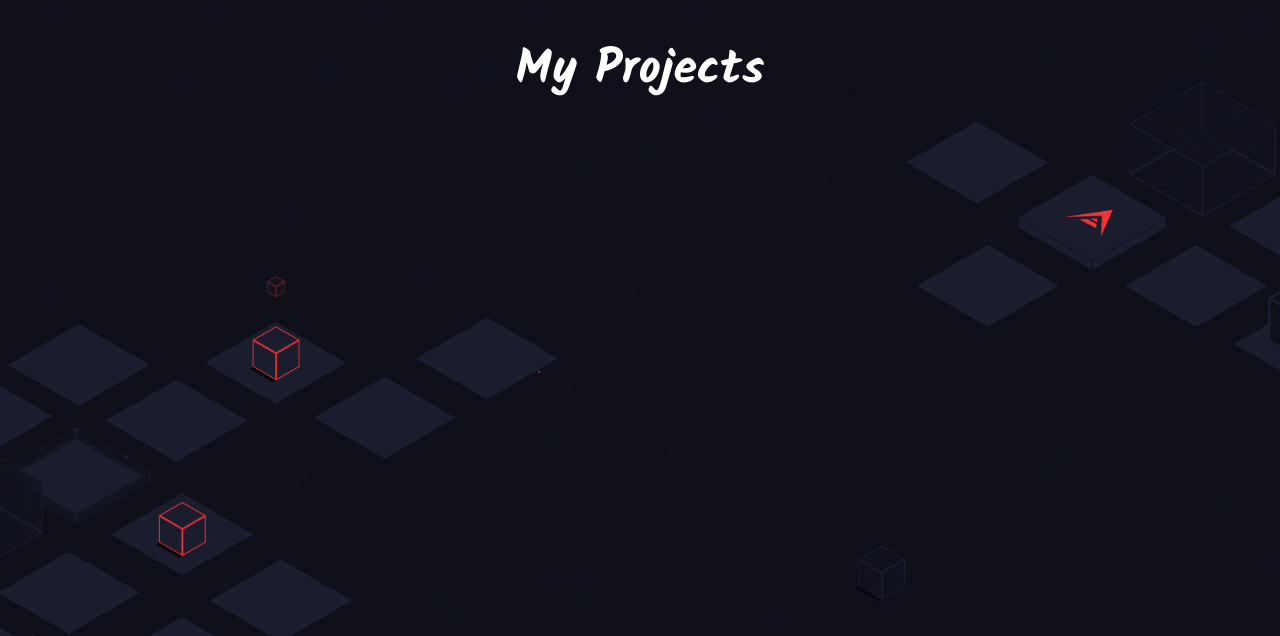
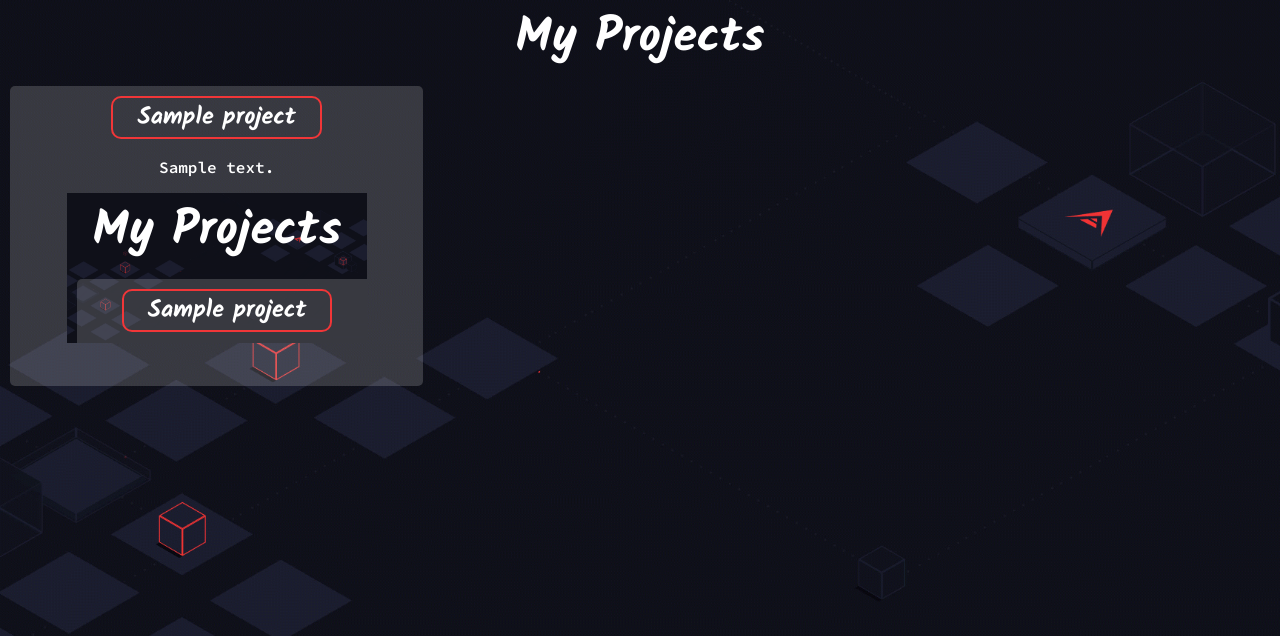
Before and after one commit to abhijeet1584/personal_website, a Flask app: page /projects in a window 1280 px wide. Shown: the top 636 px of the page. Run offline with Flask 2, Linux system fonts and the light colour scheme; a database or web service that is not in the repository returns one stand-in record (values such as "Sample title").

Commit message:
projects section completed

```diff
--- a/app.py
+++ b/app.py
@@ -1,4 +1,5 @@
 from flask import Flask, url_for, render_template
+import database_controller
 
 app = Flask(__name__)
 
@@ -13,7 +14,7 @@ def pageNotFound(e):
 
 @app.route('/projects', methods=["GET", "POST"])
 def returnProjects():
-    return render_template("projects.html")
+    return render_template("projects.html", projects=database_controller.getData())
 
 if __name__ == "__main__":
     app.run(port=5500 , debug=True)
--- a/database_controller.py
+++ b/database_controller.py
@@ -2,14 +2,9 @@ import collections
 import pymongo
 from pymongo import results
 
-cluster = pymongo.MongoClient("mongodb+srv://abhijeet:1584@cluster0.3vcng.mongodb.net/myFirstDatabase?retryWrites=true&w=majority")
+cluster = pymongo.MongoClient("mongodb+srv://{}@cluster0.3vcng.mongodb.net/myFirstDatabase?retryWrites=true&w=majority")
 db = cluster["Portfolio"]
 collection = db["projects"]
 
-post = {"_id": 0, "name": "Abhijeet", "Score": 5}
-
-# collection.insert_one(post)
-# results = collection.find({"name":"Abhijeet"})
-
-for r in results:
-    print(r["name"])
+def getData():
+    return collection.find()
--- a/static/css/projects.css
+++ b/static/css/projects.css
@@ -1,4 +1,10 @@
 @import url('https://fonts.googleapis.com/css2?family=Kalam:wght@700&display=swap');
+@import url('https://fonts.googleapis.com/css2?family=Source+Code+Pro:wght@600&display=swap');
+
+* {
+    margin: 0;
+    padding: 0;
+}
 
 body {
     background: url(../images/background-42.png);
@@ -16,3 +22,68 @@ body {
 #project_heading {
     color: white;
 }
+
+.main_container {
+    display: grid;
+    grid-template-columns: 1fr 1fr 1fr;
+    grid-template-columns: repeat(1fr);
+    margin: 5px;
+}
+
+.card {
+    border-radius: 5px;
+    height: 300px;
+    width: 1fr;
+    color: white;
+    background: rgba(255, 255, 255, 0.171);
+    text-align: center;
+    margin: 5px;
+}
+
+.description {
+    position: relative;
+    top: 2em;
+    margin-left: 5px;
+    margin-right: 5px;
+    font-family: 'Source Code Pro', monospace;
+}
+
+@media screen and (max-width: 850px) {
+    .main_container {
+        grid-template-columns: 1fr 1fr;
+    }
+}
+
+@media screen and (max-width: 550px) {
+    .main_container {
+        grid-template-columns: 1fr;
+    }
+}
+
+.title {
+    display: inline;
+    font-family: 'Kalam', cursive;
+    transition: 0.2s;
+    color: white;
+    padding-left: 1em;
+    position: relative;
+    top: 0.5em;
+    padding-right: 1em;
+    border: 2px solid #f13638;
+    border-radius: 10px;
+}
+
+.title:hover {
+    cursor: pointer;
+    color: #f13638;
+    box-shadow: 0px 0px 7px 3px #f13638;
+}
+
+.video_container {
+    position: relative;
+    top: 3em;
+}
+
+.repo {
+    text-decoration: none;
+}
--- a/templates/projectsTemplate.html
+++ b/templates/projectsTemplate.html
@@ -1,5 +1,6 @@
 <!DOCTYPE html>
 <html lang="en">
+
 <head>
     <meta charset="UTF-8">
     <meta http-equiv="X-UA-Compatible" content="IE=edge">
@@ -7,9 +8,28 @@
     <title>My Projects</title>
     <link rel="stylesheet" href="{{url_for('static', filename='css/projects.css')}}">
 </head>
+
 <body>
     <div id="heading">
         <h1 id="project_heading">My Projects</h1>
     </div>
+    <div class="main_container">
+        {% for project in projects %}
+        <div class="card">
+            <a href="{{ project['github_link'] }}" class="repo" target="_blank">
+                <h2 class="title">{{ project['project_name'] }}</h2>
+            </a>
+            <p class="description">{{ project["description"] }}</p>
+            <div class="video_container">
+                <iframe width="auto" height="auto" src="{{ project['youtube_link'] }}"
+                    title="YouTube video player" frameborder="0"
+                    allow="accelerometer; autoplay; clipboard-write; encrypted-media; gyroscope; picture-in-picture"
+                    allowfullscreen>
+                </iframe>
+            </div>
+        </div>
+        {% endfor %}
+    </div>
 </body>
+
 </html>
```
Also changed, not shown: 1 other file.
